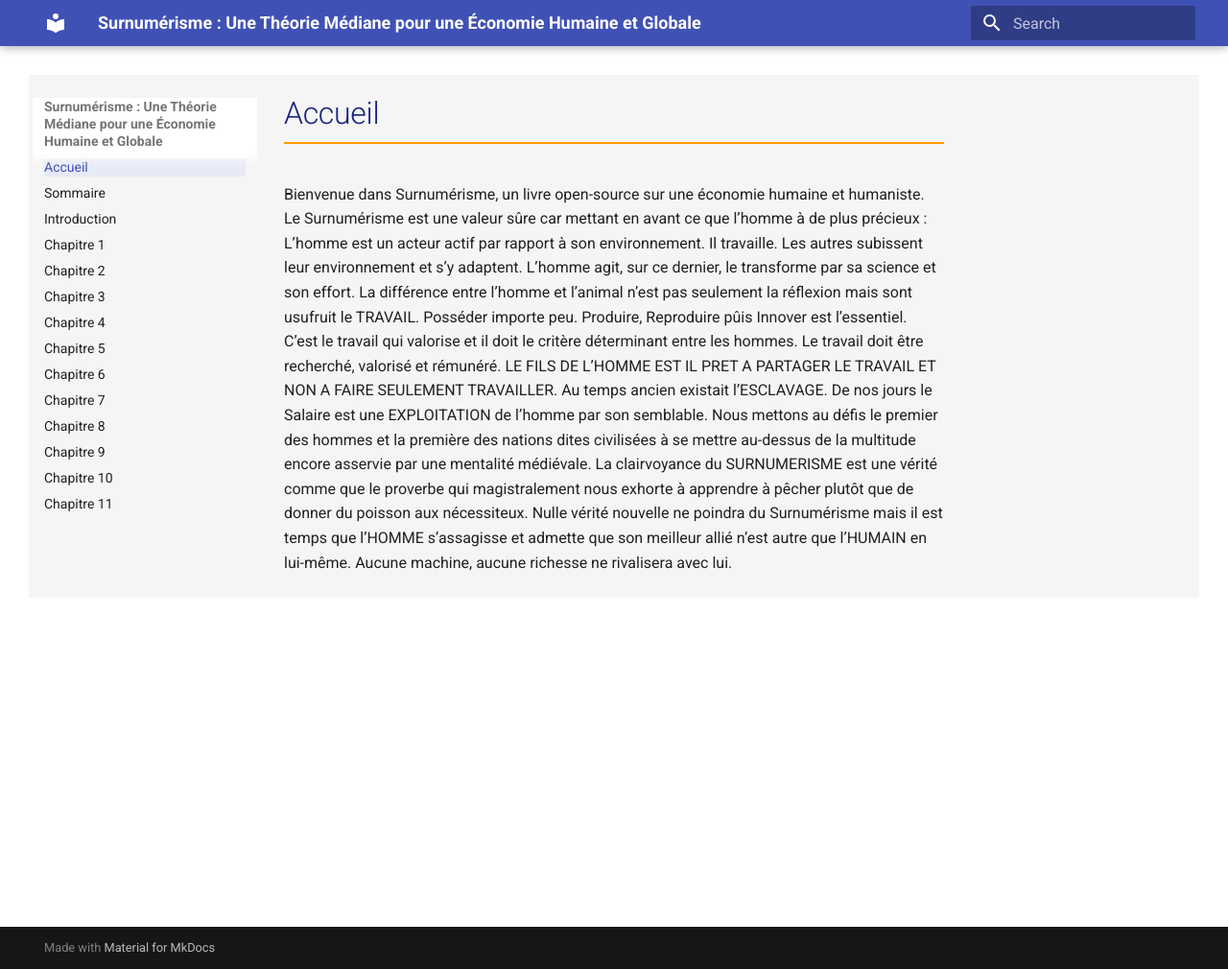
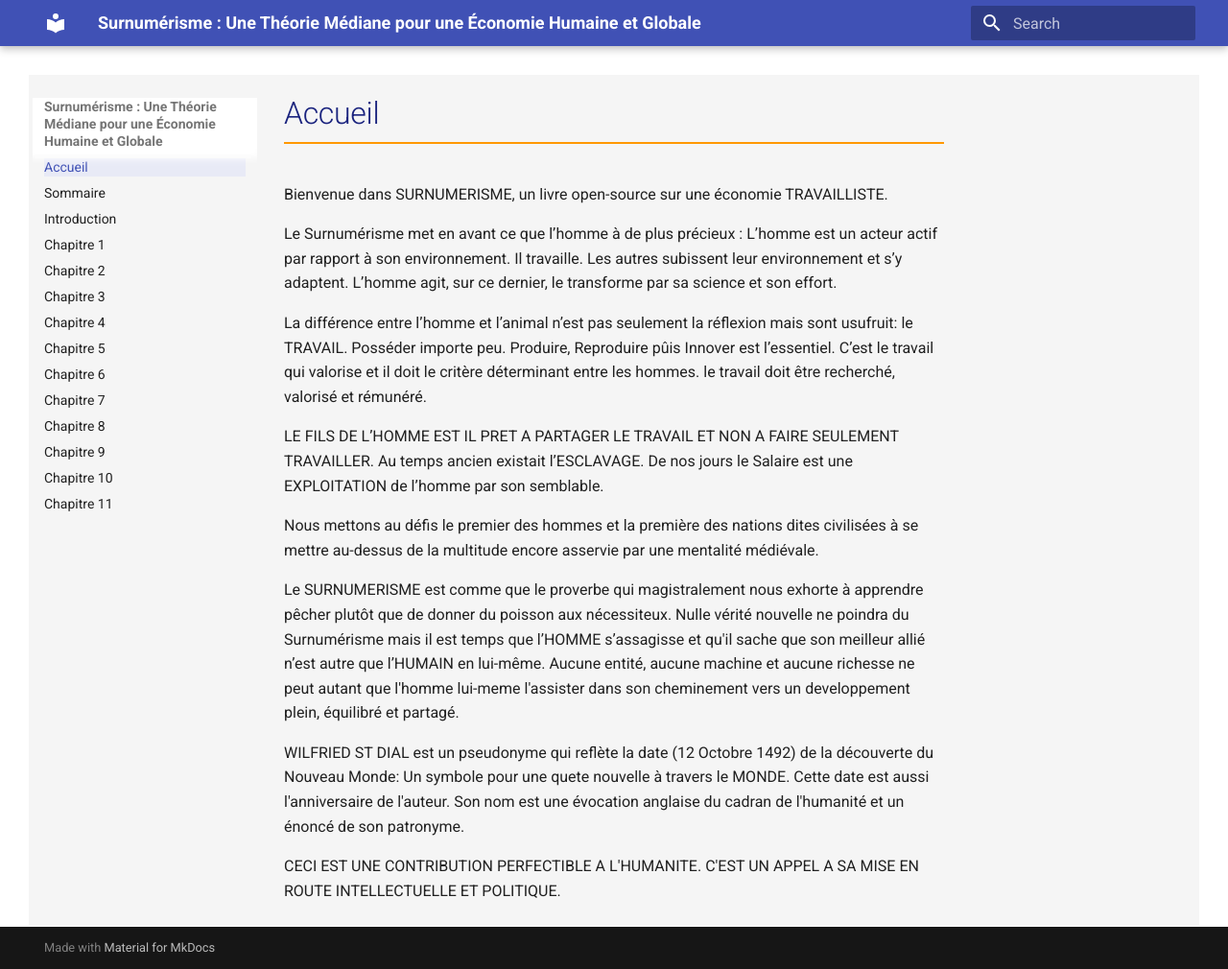
Before and after one commit to SurnumerismeAuthor/surnumerisme-org, an MkDocs documentation site: the page built from docs/index.md, in a window 1280 px wide and 1010 px high. Shown: the whole window at 96% size. Built offline with MkDocs 1.6.1 and Material for MkDocs 9.7.7, drawn with Linux system fonts in a browser that asks for light colours.

```diff
--- a/docs/index.md
+++ b/docs/index.md
@@ -1,14 +1,35 @@
 # Accueil
-Bienvenue dans Surnumérisme, un livre open-source sur une économie humaine et humaniste.
-Le Surnumérisme est une valeur sûre car mettant en avant ce que l’homme à de plus précieux :
+
+Bienvenue dans SURNUMERISME, un livre open-source sur une économie TRAVAILLISTE.
+
+Le Surnumérisme met en avant ce que l’homme à de plus précieux :
 L’homme est un acteur actif par rapport à son environnement. Il travaille.
-Les autres subissent leur environnement et s’y adaptent. L’homme agit, sur ce dernier, le transforme par sa science et son effort.
-La différence entre l’homme et l’animal n’est pas seulement la réflexion mais sont usufruit le TRAVAIL.
-Posséder importe peu. Produire, Reproduire pûis Innover est l’essentiel.
-C’est le travail qui valorise et il doit le critère déterminant entre les hommes. Le travail doit être recherché, valorisé et rémunéré.
+Les autres subissent leur environnement et s’y adaptent.
+L’homme agit, sur ce dernier, le transforme par sa science et son effort.
+
+La différence entre l’homme et l’animal n’est pas seulement la réflexion mais sont
+usufruit: le TRAVAIL. Posséder importe peu. Produire, Reproduire pûis Innover est
+l’essentiel. C’est le travail qui valorise et il doit le critère déterminant entre les hommes.
+le travail doit être recherché, valorisé et rémunéré.
+
 LE FILS DE L’HOMME EST IL PRET A PARTAGER LE TRAVAIL ET NON A FAIRE SEULEMENT TRAVAILLER.
-Au temps ancien existait l’ESCLAVAGE.  De nos jours le Salaire est une EXPLOITATION de l’homme par son semblable.
-Nous mettons au défis le premier des hommes et la première des nations dites civilisées à se mettre au-dessus de la multitude encore asservie par une mentalité médiévale.
-La clairvoyance du SURNUMERISME est une vérité comme que le proverbe qui magistralement nous exhorte à apprendre à pêcher plutôt que de donner du poisson aux nécessiteux.
-Nulle vérité nouvelle ne poindra du Surnumérisme mais il est temps que l’HOMME s’assagisse et admette que son meilleur allié n’est autre que l’HUMAIN en lui-même.
-Aucune machine, aucune richesse ne rivalisera avec lui.
+Au temps ancien existait l’ESCLAVAGE.  De nos jours le Salaire est une EXPLOITATION de
+l’homme par son semblable.
+
+Nous mettons au défis le premier des hommes et la première des nations dites civilisées
+à se mettre au-dessus de la multitude encore asservie par une mentalité médiévale.
+
+Le SURNUMERISME est comme que le proverbe qui magistralement nous exhorte à apprendre
+pêcher plutôt que de donner du poisson aux nécessiteux.
+Nulle vérité nouvelle ne poindra du Surnumérisme mais il est temps que l’HOMME s’assagisse
+et qu'il sache que son meilleur allié n’est autre que l’HUMAIN en lui-même.
+Aucune entité, aucune machine et aucune richesse ne peut autant que l'homme lui-meme l'assister
+dans son cheminement vers un developpement plein, équilibré et partagé.
+
+WILFRIED ST DIAL est un pseudonyme qui reflète la date (12 Octobre 1492) de la découverte du
+Nouveau Monde: Un symbole pour une quete nouvelle à travers le MONDE. Cette date est aussi
+l'anniversaire de l'auteur. Son nom est une évocation anglaise du cadran de l'humanité et
+un énoncé de son patronyme.
+
+CECI EST UNE CONTRIBUTION PERFECTIBLE A L'HUMANITE.
+C'EST UN APPEL A SA MISE EN ROUTE INTELLECTUELLE ET POLITIQUE.
```
Also changed, not shown: docs/chapitre10.md (+2 -1 lines), docs/chapitre2.md (+1 -1 lines), site/chapitre10/index.html, site/chapitre2/index.html, site/index.html, site/search/search_index.json, 1 other file.
